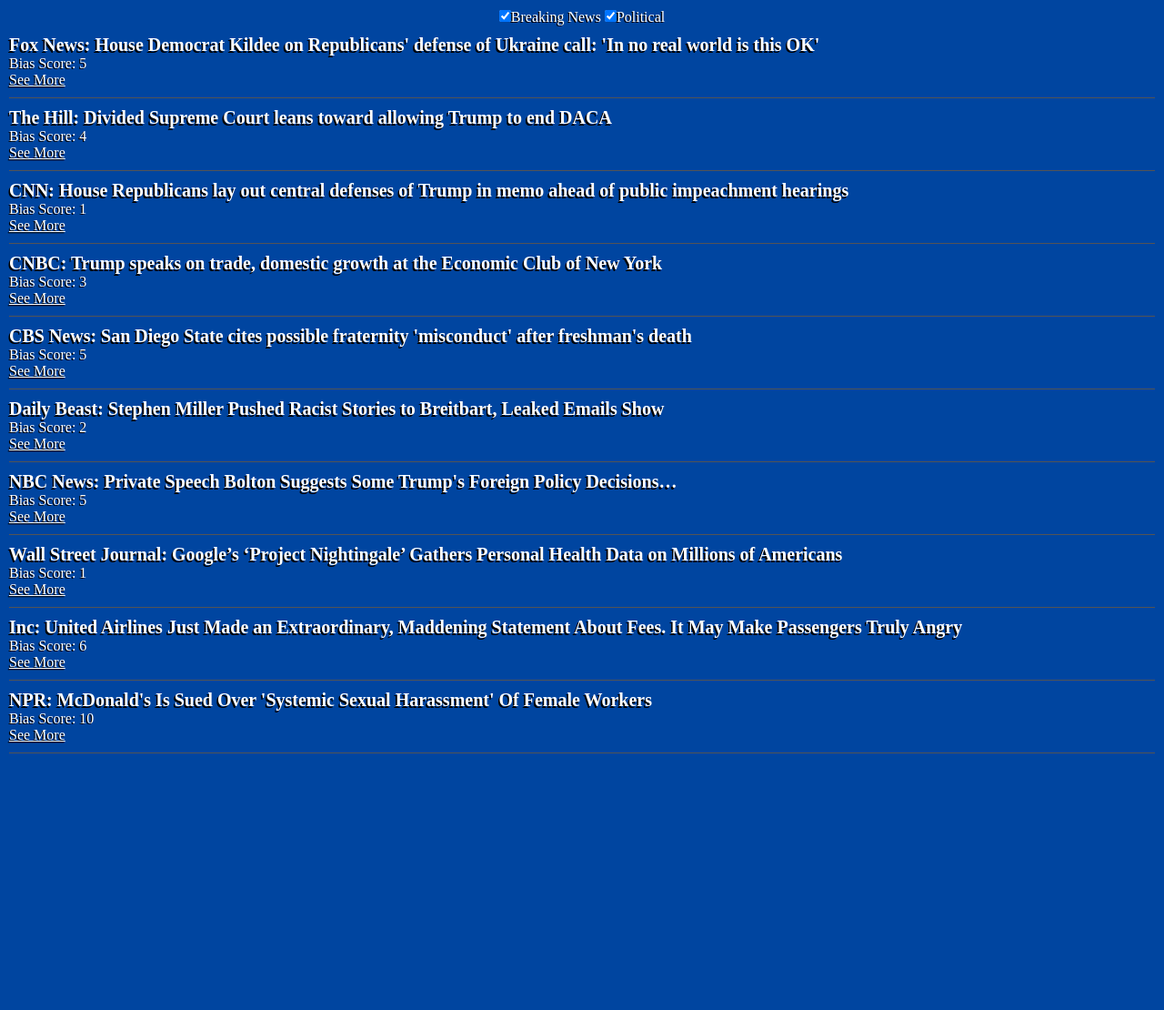
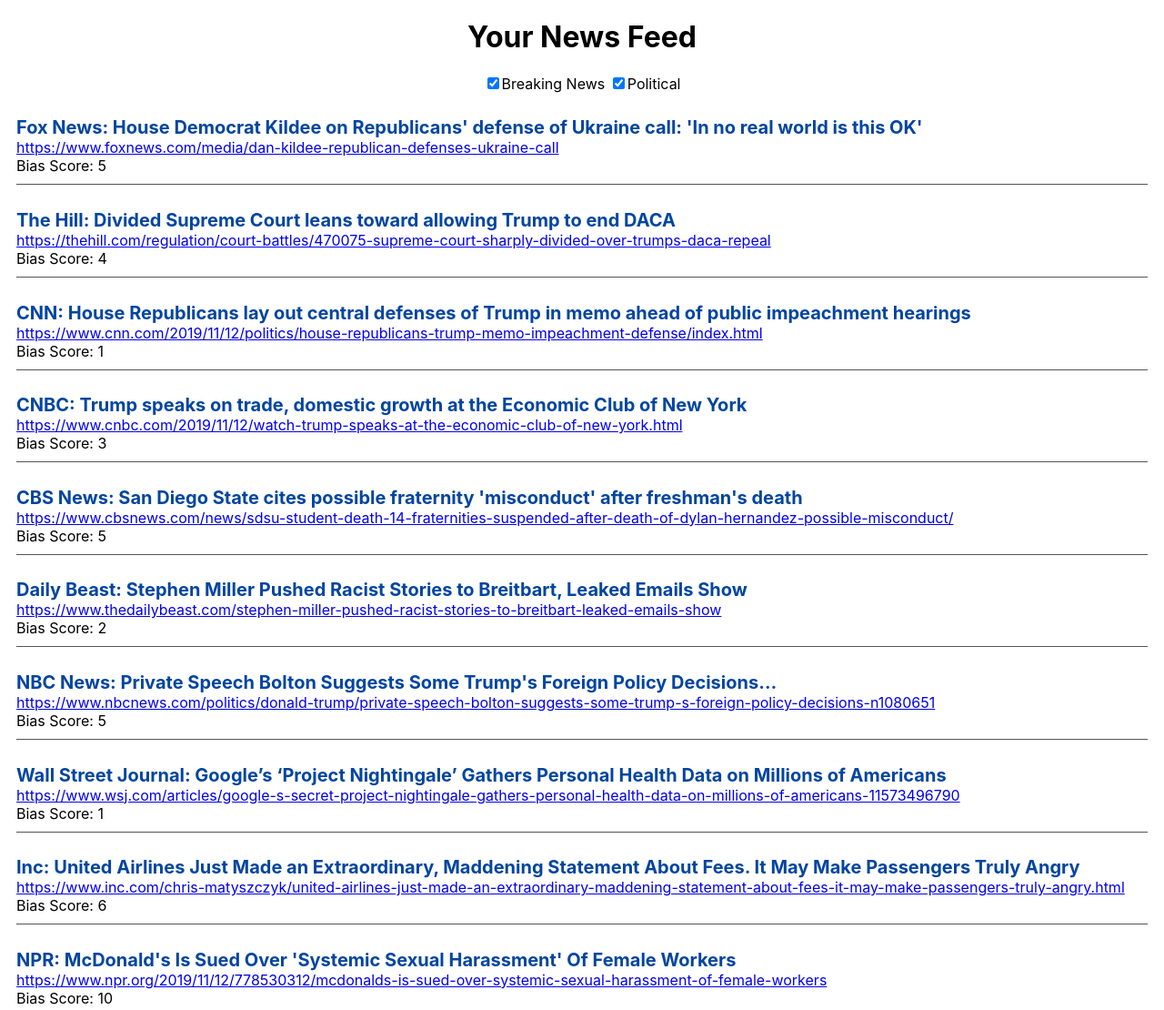
Before and after one commit to Political-Polarization/Political-Polarization, a plain HTML site: page index.html in a window 1280 px wide. Shown: the top 1110 px of the page at 91% size. Before the commit the page ends 838 px from the top, so only its background shows below. Drawn offline with Linux system fonts and the light colour scheme.

Commit message:
added more styling changes

```diff
--- a/feed.css
+++ b/feed.css
@@ -1,12 +1,10 @@
-* {
-    color: white;
-    text-shadow: -0.08em 0.08em black;
-    text-overflow: wrap;
-    margin: 0px;
+#title {
+    text-align: center;
 }
 
 body {
-    background-color: #0045A0;
+    background-color: white;
+    font-family: -apple-system, BlinkMacSystemFont, 'Segoe UI', Roboto, Oxygen, Ubuntu, Cantarell, 'Open Sans', 'Helvetica Neue', sans-serif;
 }
 
 .filter-boxes {
@@ -20,6 +18,18 @@ body {
     border-bottom: 0.1em inset black;
 }
 
-.article-title {
+.article-url a {
+
+}
+
+.article-url a:visited { text-decoration: none; color:black; }
+.article-url a:hover { text-decoration: none; color:blue; }
+.article-url a:focus { color:black; }
+.article-url a:hover, a:active { text-decoration: none; color:black }
+
+.article-title h4 {
     font-size: 20px;
+    color: #0045A0;
+    margin-bottom: 0px;
+
 }
--- a/index.html
+++ b/index.html
@@ -10,6 +10,7 @@
 </head>
 
 <body>
+    <h1 id="title">Your News Feed</h1>
     <div class="filter-boxes">
         <label><input type="checkbox" checked id="breaking-news-filter" />Breaking News</label>
         <label><input type="checkbox" checked id="political-filter" />Political</label>
--- a/index.js
+++ b/index.js
@@ -113,8 +113,8 @@ function createHtmlString(obj)
     htmlString += `<div class="article-title"><h4>${obj.news_org}: ${obj.title}</h4></div>`;
 
     htmlString += `<div class="article-info">`
+    htmlString += `<div class="article-url"><a href=${obj.url} target="_blank">${obj.url}</a></div>`;
     htmlString += `<div class="article-bias">Bias Score: ${obj.bias}</div>`;
-    htmlString += `<div class="article-url"><a href=${obj.url} target="_blank">See More</a></div>`;
     htmlString += `</div>` // closes article-info
 
     htmlString += `</div>`; // closes article-container
```
